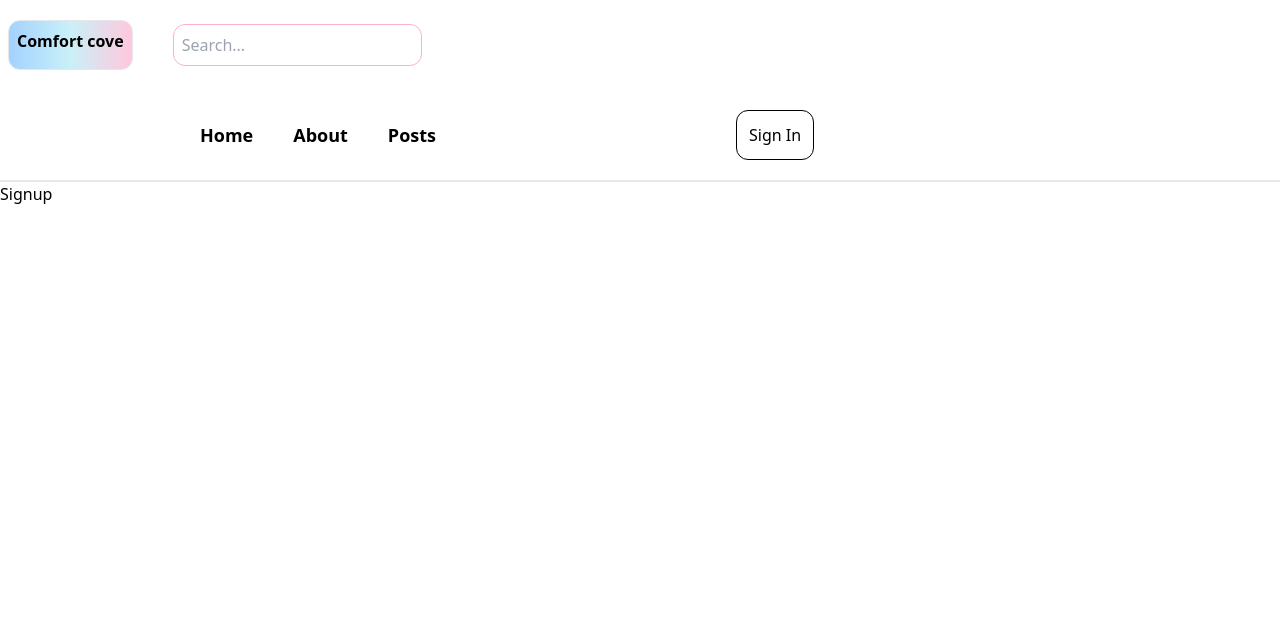
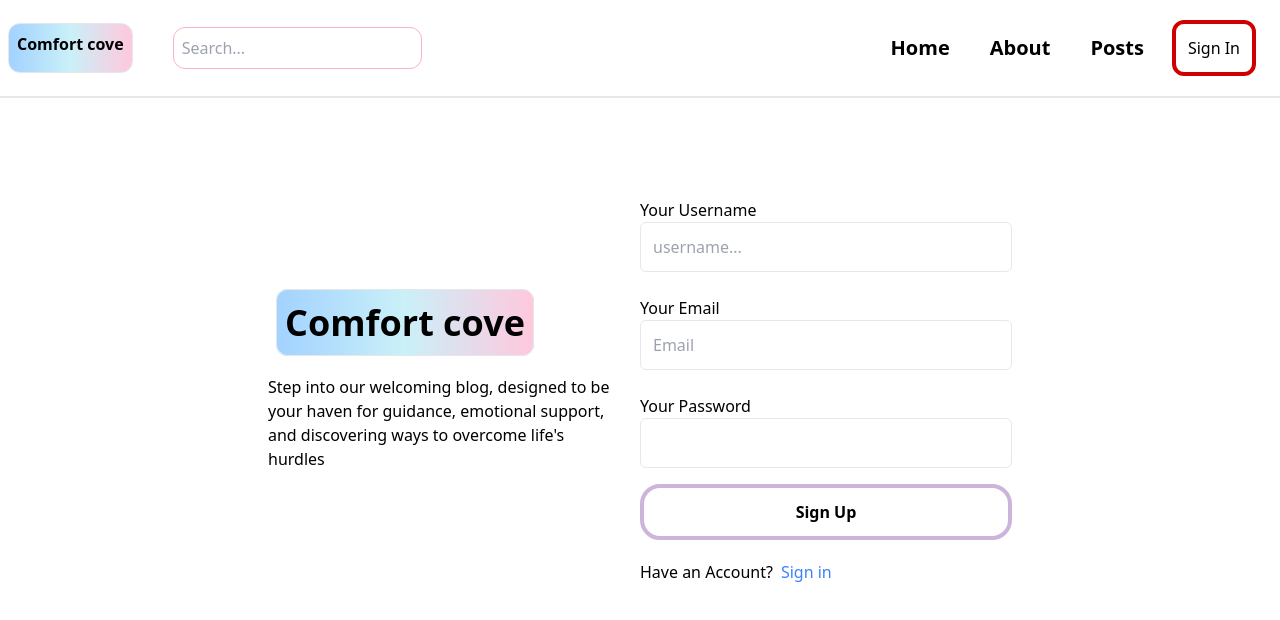
Before and after one commit to T-Letuka/comfortcove, a React (Vite) app in the folder client/: page /sign-up in a window 1280 px wide. Shown: the top 620 px of the page. Built offline with nearby package versions, Linux system fonts and the light colour scheme.

Commit message:
create ui of sign up page

```diff
--- a/client/src/Components/Header.jsx
+++ b/client/src/Components/Header.jsx
@@ -1,8 +1,6 @@
 import React from "react";
 import { Link, useLocation } from "react-router-dom";
 import { HiMagnifyingGlass, HiBars4 } from "react-icons/hi2";
-import { FaMoon } from "react-icons/fa";
-
 import { useState } from "react";
 
 const NavBar = () => {
@@ -19,7 +17,7 @@ const NavBar = () => {
 
   return (
     <div className="border-b-2 flex flex-wrap justify-between items-center">
-      <div className="my-4 flex gap-3 sm:gap-6 md:gap-8 ">
+      <div className="my-4 flex gap-3 sm:gap-6 md:gap-8">
         <Link
           to="/"
           className="bg-gradient-to-r from-[#a2d2ff] via-[#caf0f8] to-[#ffc8dd] border rounded-[12px] px-2 py-2 text mx-2 my-1 font-semibold"
@@ -63,7 +61,7 @@ const NavBar = () => {
                 </Link>
               </li>
             </ul>
-            <Link to="sign-in" onClick={closeMenu}>
+            <Link to="/sign-in" onClick={closeMenu}>
               <button className="border border-[#000000] rounded-xl mx-3 my-5 px-3 py-3 bg-pink-100">
                 Sign In
               </button>
@@ -72,20 +70,26 @@ const NavBar = () => {
         )}
       </div>
 
-      <div className="hidden lg:flex lg:items-center">
-        <ul className="inline-flex gap-6 sm:gap-10 font-semibold mx-[200px] text-[18px]">
+      <div className="hidden lg:flex lg:items-center lg:gap-1">
+        <ul className="inline-flex gap-6 sm:gap-10 font-bold text-[20px]">
           <li>
-            <Link to="/">Home</Link>
+            <Link to="/" className="text-black hover:text-[#ff006e]">
+              Home
+            </Link>
           </li>
           <li>
-            <Link to="/about">About</Link>
+            <Link to="/about" className="text-black hover:text-[#ff006e]">
+              About
+            </Link>
           </li>
           <li>
-            <Link to="/posts">Posts</Link>
+            <Link to="/posts" className="text-black hover:text-[#ff006e]">
+              Posts
+            </Link>
           </li>
         </ul>
-        <Link to="sign-in">
-          <button className="border border-[#000000] rounded-xl mx-[100px] my-5 px-3 py-3">
+        <Link to="/sign-in">
+          <button className="border-4 border-[#d00000] rounded-xl mx-6 my-5 px-3 py-3 hover:border-[#03045e]">
             Sign In
           </button>
         </Link>
--- a/client/src/pages/Signup.jsx
+++ b/client/src/pages/Signup.jsx
@@ -1,7 +1,60 @@
 import React from "react";
-
+import { Link } from "react-router-dom";
 const Signup = () => {
-  return <div>Signup</div>;
+  return (
+    <div className="mt-20 w-full">
+      <div className="flex p-3 max-w-3xl mx-auto flex-col md:flex-row md:items-center">
+        <div className="flex-1">
+          {/*left side*/}
+          <Link
+            to="/"
+            className="bg-gradient-to-r from-[#a2d2ff] via-[#caf0f8] to-[#ffc8dd] border rounded-[12px] px-2 py-2 text-4xl mx-2 my-1 font-semibold"
+          >
+            Comfort cove
+          </Link>
+          <p className="text-md mt-8 mr-4">
+            Step into our welcoming blog, designed to be your haven for
+            guidance, emotional support, and discovering ways to overcome life's
+            hurdles
+          </p>
+        </div>
+        {/*right side*/}
+        <div className="flex-1">
+          <form className=" flex flex-col gap-4">
+            <div className="mt-2 flex flex-col">
+              <label value="Your username">Your Username </label>
+              <input
+                type="text"
+                placeholder="username..."
+                className="border rounded-md px-3 py-3 "
+              />
+            </div>
+            <div className="mt-2 flex flex-col">
+              <label value="Your username">Your Email </label>
+              <input
+                type="text"
+                placeholder="Email"
+                className="border rounded-md px-3 py-3"
+              />
+            </div>
+            <div className="mt-2 flex flex-col">
+              <label value="Your password">Your Password </label>
+              <input type="text" className="border rounded-md px-3 py-3" />
+            </div>
+            <button className="border-4 border-[#cdb4db] font-bold rounded-[20px] px-3 py-3 hover:border-[#ff006e]">
+              Sign Up
+            </button>
+          </form>
+          <div className="mt-5 flex gap-2 text-md">
+            <span>Have an Account?</span>
+            <Link to="/sign-in" className="text-blue-500 hover:text-red-400">
+              Sign in
+            </Link>
+          </div>
+        </div>
+      </div>
+    </div>
+  );
 };
 
 export default Signup;
--- a/client/tailwind.config.js
+++ b/client/tailwind.config.js
@@ -7,7 +7,7 @@ export default {
   screens: {
     sm: "430px",
     md: "678px",
-    lg: "1000px",
+    lg: "1024px",
     xl: "1280px",
     "2xl": "1536px",
     "custom-sm": "500px",
```
